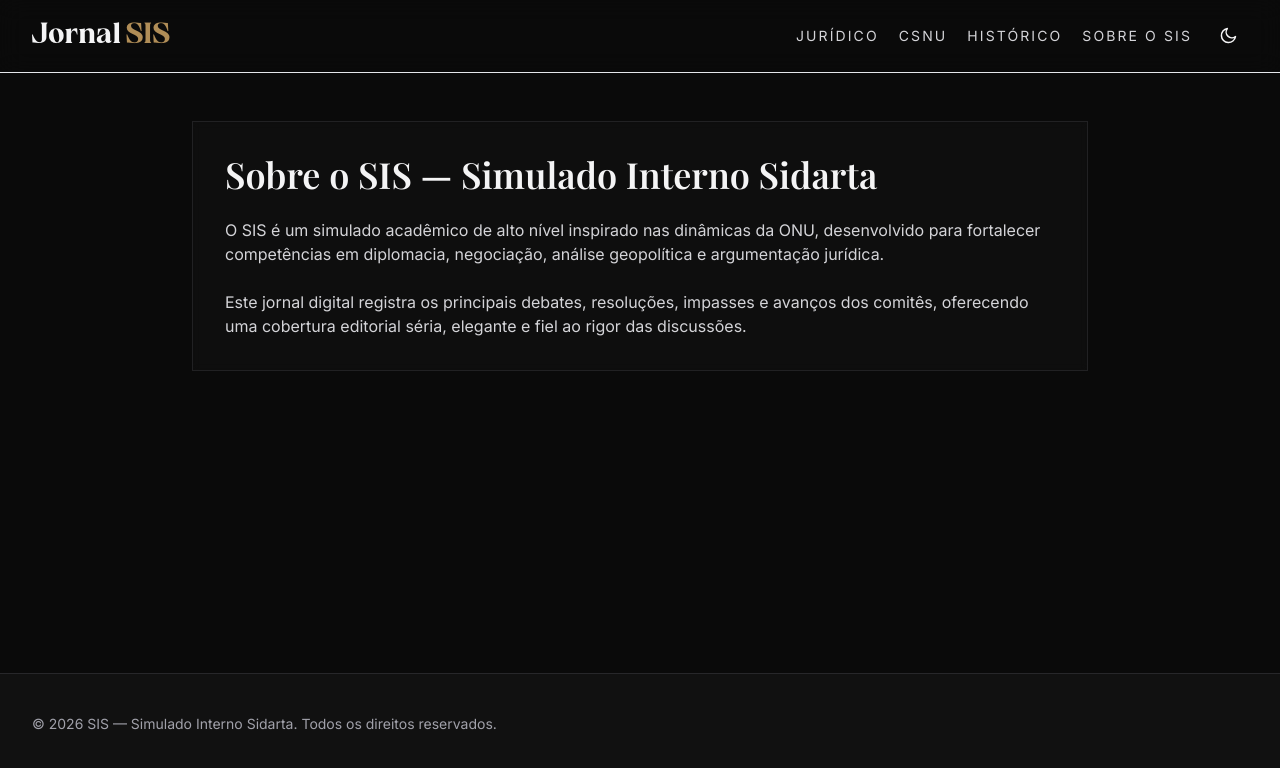
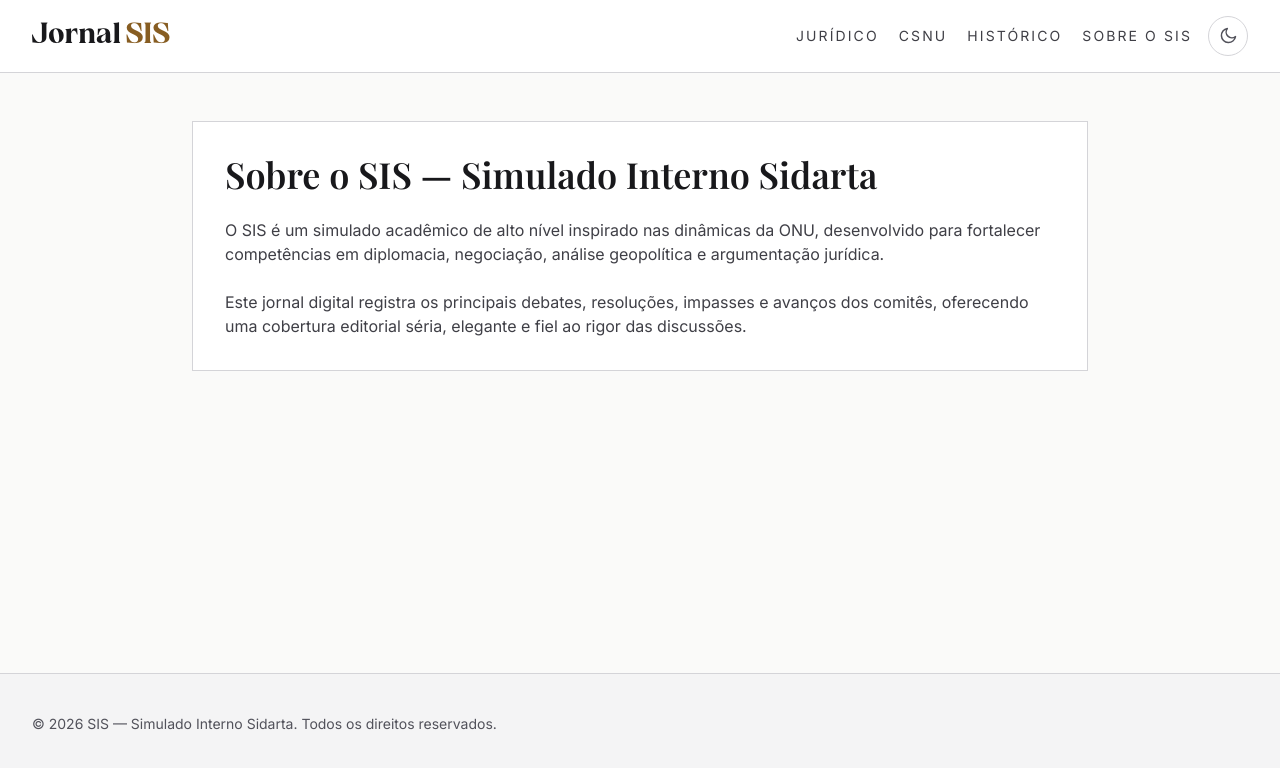
Before and after one commit to delislt/sitedenoticias, a Next.js app: page /sobre in a window 1280 px wide. Shown: the top 768 px of the page. Built offline with nearby package versions, Linux system fonts and the light colour scheme.

Commit message:
feat: add complete light theme styles

```diff
--- a/app/globals.css
+++ b/app/globals.css
@@ -14,10 +14,58 @@
 
 :root {
   color-scheme: dark;
+  --site-bg: #0a0a0a;
+  --site-header: rgba(9, 9, 11, 0.96);
+  --site-surface: #111111;
+  --site-card: rgba(17, 17, 17, 0.68);
+  --site-text: #f4f4f5;
+  --site-muted: #a1a1aa;
+  --site-border: #27272a;
+  --site-control: #18181b;
+  --site-control-hover: #27272a;
+}
+
+@media (prefers-color-scheme: light) {
+  :root:not([data-theme]) {
+    color-scheme: light;
+    --site-bg: #fafaf9;
+    --site-header: rgba(255, 255, 255, 0.96);
+    --site-surface: #f4f4f5;
+    --site-card: rgba(255, 255, 255, 0.88);
+    --site-text: #18181b;
+    --site-muted: #52525b;
+    --site-border: #d4d4d8;
+    --site-control: #ffffff;
+    --site-control-hover: #e4e4e7;
+  }
+}
+
+:root[data-theme='dark'] {
+  color-scheme: dark;
+}
+
+:root[data-theme='light'] {
+  color-scheme: light;
+  --site-bg: #fafaf9;
+  --site-header: rgba(255, 255, 255, 0.96);
+  --site-surface: #f4f4f5;
+  --site-card: rgba(255, 255, 255, 0.88);
+  --site-text: #18181b;
+  --site-muted: #52525b;
+  --site-border: #d4d4d8;
+  --site-control: #ffffff;
+  --site-control-hover: #e4e4e7;
 }
 
 body {
-  @apply bg-ink text-zinc-100 antialiased;
+  @apply antialiased;
+  background-color: var(--site-bg);
+  color: var(--site-text);
+  transition: background-color 180ms ease, color 180ms ease;
+}
+
+::selection {
+  background: rgba(176, 141, 87, 0.35);
 }
 
 .container-premium {
@@ -25,5 +73,179 @@ body {
 }
 
 .card-border {
-  @apply border border-zinc-800/80 bg-coal/60 backdrop-blur-sm;
+  @apply border backdrop-blur-sm;
+  border-color: var(--site-border);
+  background-color: var(--site-card);
+  transition: background-color 180ms ease, border-color 180ms ease;
 }
+
+.site-header {
+  border-color: var(--site-border);
+  background-color: var(--site-header);
+  transition: background-color 180ms ease, border-color 180ms ease;
+}
+
+.site-footer {
+  border-color: var(--site-border);
+  background-color: var(--site-surface);
+}
+
+.site-logo,
+.menu-toggle {
+  color: var(--site-text);
+}
+
+.site-mobile-drawer,
+.site-mobile-link {
+  background-color: var(--site-bg);
+}
+
+.site-mobile-link:active {
+  background-color: var(--site-control-hover);
+}
+
+.theme-toggle,
+.menu-toggle {
+  border: 1px solid var(--site-border);
+  background-color: var(--site-control);
+  color: var(--site-muted);
+  transition: border-color 180ms ease, background-color 180ms ease, color 180ms ease;
+}
+
+.theme-toggle:hover,
+.menu-toggle:hover {
+  border-color: #b08d57;
+  color: #b08d57;
+}
+
+html[data-theme='light'] .bg-ink {
+  background-color: var(--site-bg);
+}
+
+html[data-theme='light'] .bg-coal,
+html[data-theme='light'] .bg-velvet {
+  background-color: var(--site-surface);
+}
+
+html[data-theme='light'] .bg-zinc-950 {
+  background-color: #fafaf9;
+}
+
+html[data-theme='light'] .bg-zinc-900 {
+  background-color: #ffffff;
+}
+
+html[data-theme='light'] .bg-zinc-900\/50 {
+  background-color: rgba(244, 244, 245, 0.78);
+}
+
+html[data-theme='light'] .bg-zinc-800 {
+  background-color: #e4e4e7;
+}
+
+html[data-theme='light'] .bg-zinc-700,
+html[data-theme='light'] .bg-zinc-700\/40 {
+  background-color: #d4d4d8;
+}
+
+html[data-theme='light'] .text-white,
+html[data-theme='light'] .text-zinc-100 {
+  color: #18181b;
+}
+
+html[data-theme='light'] .text-zinc-200 {
+  color: #27272a;
+}
+
+html[data-theme='light'] .text-zinc-300 {
+  color: #3f3f46;
+}
+
+html[data-theme='light'] .text-zinc-400,
+html[data-theme='light'] .text-zinc-500 {
+  color: #52525b;
+}
+
+html[data-theme='light'] .text-zinc-600 {
+  color: #71717a;
+}
+
+html[data-theme='light'] .text-gold,
+html[data-theme='light'] .hover\:text-gold:hover,
+html[data-theme='light'] .group:hover .group-hover\:text-gold {
+  color: #875d22;
+}
+
+html[data-theme='light'] .text-rose-100 {
+  color: #9f1239;
+}
+
+html[data-theme='light'] .text-rose-400,
+html[data-theme='light'] .hover\:text-rose-300:hover {
+  color: #be123c;
+}
+
+html[data-theme='light'] .text-emerald-400 {
+  color: #047857;
+}
+
+html[data-theme='light'] .text-red-400 {
+  color: #b91c1c;
+}
+
+html[data-theme='light'] .text-amber-400 {
+  color: #b45309;
+}
+
+html[data-theme='light'] .border-zinc-900 {
+  border-color: #e4e4e7;
+}
+
+html[data-theme='light'] .border-zinc-800,
+html[data-theme='light'] .divide-zinc-800 > :not([hidden]) ~ :not([hidden]) {
+  border-color: #d4d4d8;
+}
+
+html[data-theme='light'] .border-zinc-700,
+html[data-theme='light'] .border-zinc-600 {
+  border-color: #a1a1aa;
+}
+
+html[data-theme='light'] .decoration-zinc-600 {
+  text-decoration-color: #a1a1aa;
+}
+
+html[data-theme='light'] .placeholder-zinc-600::placeholder {
+  color: #71717a;
+}
+
+html[data-theme='light'] .hover\:bg-coal:hover {
+  background-color: #f4f4f5;
+}
+
+html[data-theme='light'] .active\:bg-zinc-800:active {
+  background-color: #e4e4e7;
+}
+
+html[data-theme='light'] .hover\:text-zinc-200:hover,
+html[data-theme='light'] .group:hover .group-hover\:text-zinc-100 {
+  color: #18181b;
+}
+
+html[data-theme='light'] .file\:bg-zinc-700::file-selector-button {
+  background-color: #e4e4e7;
+}
+
+html[data-theme='light'] .file\:text-zinc-200::file-selector-button {
+  color: #27272a;
+}
+
+html[data-theme='light'] .hover\:file\:bg-zinc-600:hover::file-selector-button {
+  background-color: #d4d4d8;
+}
+
+html[data-theme='light'] input,
+html[data-theme='light'] select,
+html[data-theme='light'] textarea {
+  color-scheme: light;
+}
```
